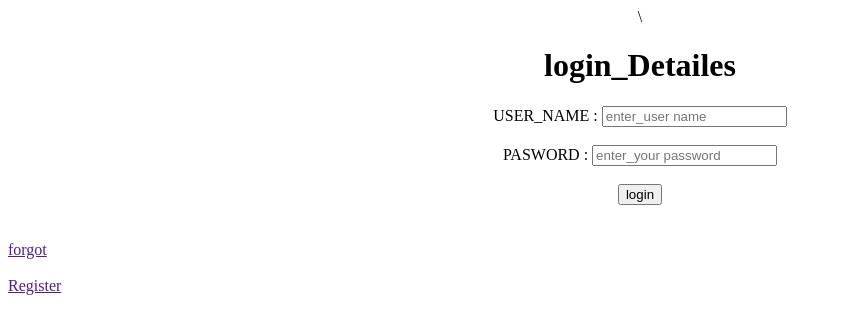
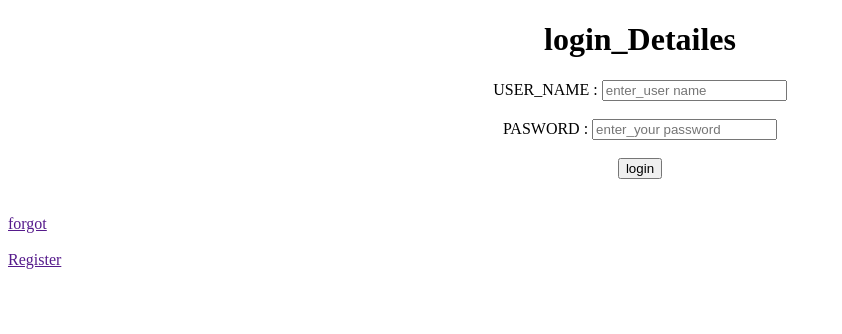
Before and after one commit to kandakurthiheymansh/10k, a plain HTML site: page 10kcoders/day10/login_page.html in a window 1280 px wide. Shown: the whole page, without its empty margins (0-842 px from the left). Drawn offline with Linux system fonts and the light colour scheme.

Commit message:
Update login_page.html

```diff
--- a/10kcoders/day10/login_page.html
+++ b/10kcoders/day10/login_page.html
@@ -8,7 +8,7 @@
 </head>
 
 <body>
-    <center>\
+    <center>
         <h1>login_Detailes</h1>
         <form method="text" action="./login_sucessfull.html" autocomplete="off">
             <label for="user_name">USER_NAME : </label>
```
